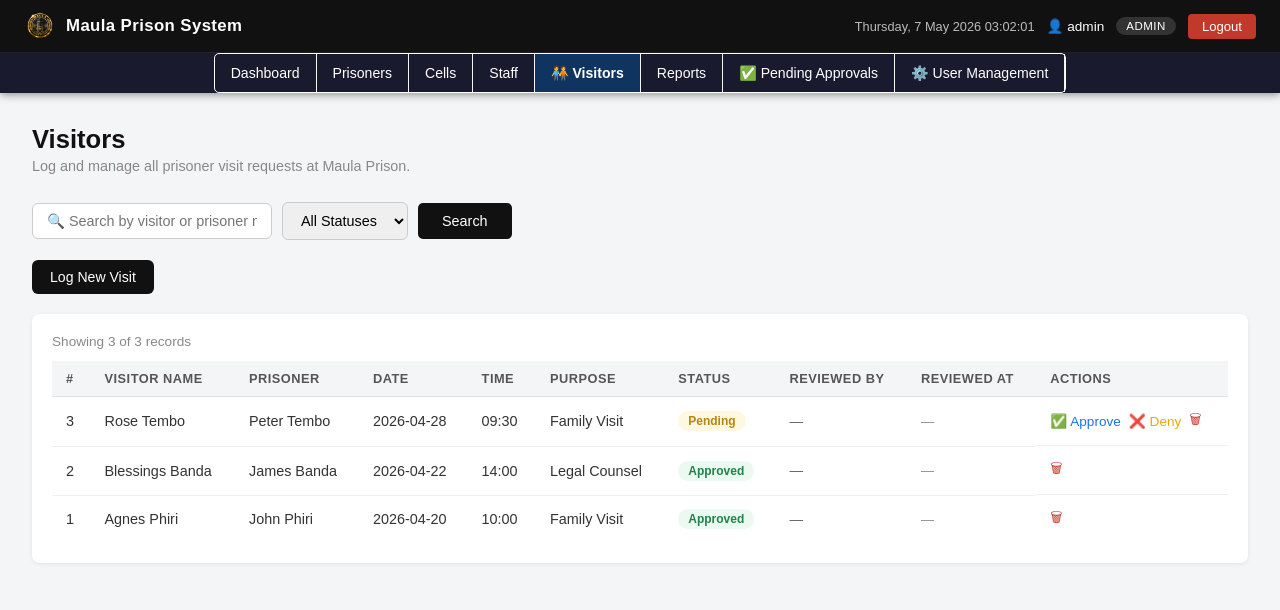
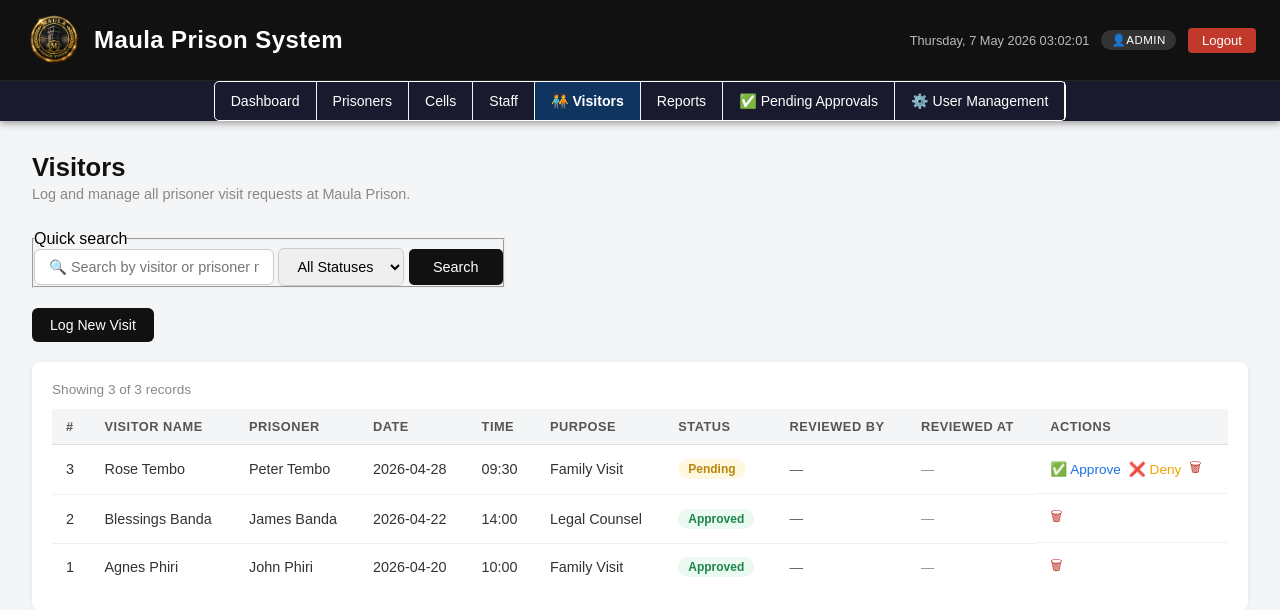
Before and after one commit to BRIANMPASO/prison-information-system, a PHP site: page /visitors.php in a window 1280 px wide. Shown: the top 610 px of the page. Run offline with PHP 8.4, Linux system fonts and the light colour scheme; a user stored in the database is signed in; data comes from the database, SQL or seed files in the repository; data that the repository does not hold is empty.

Commit message:
i have modified some files like icon size and nav file in the search section

```diff
--- a/dashboard.php
+++ b/dashboard.php
@@ -111,7 +111,7 @@ $logs_result = mysqli_query($connection,
 
     <?php if (mysqli_num_rows($upcoming_result) > 0): ?>
     <div style="margin-bottom:32px;">
-        <h2 style="font-size:1.1rem; margin-bottom:14px; color:#333;">⚠️ Upcoming Releases (Next 30 Days)</h2>
+      <hr>  <h2 style="font-size:1.1rem; margin-bottom:14px; color:#333;">⚠️ Upcoming Releases </h2><hr>
         <div class="table-card">
             <table class="data-table">
                 <thead>
@@ -142,7 +142,7 @@ $logs_result = mysqli_query($connection,
     <?php endif; ?>
 
     <div>
-        <h2 style="font-size:1.1rem; margin-bottom:14px; color:#333;">🕐 Recent Activity</h2>
+      <hr>  <h2 style="font-size:1.1rem; margin-bottom:14px; color:#333;">🕐 Recent Activity</h2><hr>
         <div class="table-card">
             <table class="data-table">
                 <thead>
--- a/index.php
+++ b/index.php
@@ -14,9 +14,9 @@ unset($_SESSION['flash_error']);
 </head>
 <body class="login-body">
 
-<div class="login-card">
+<div class="login-card">`
 
-    <img src="icon/icon.png" alt="Maula Prison Logo" class="login-logo"
+    <img src="icon.png" alt="Maula Prison Logo" class="login-logo"
          onerror="this.style.display='none'">
 
     <h1>Maula Prison System</h1>
--- a/nav.php
+++ b/nav.php
@@ -1,9 +1,4 @@
 <?php
-// nav.php — included at the top of every page after session check
-// Required variables set by the including page:
-//   $username    — logged-in username
-//   $role        — 'admin' | 'staff' | 'receptionist'
-//   $active_page — e.g. 'dashboard', 'prisoners', 'visitors' …
 
 // Count pending prisoner submissions for the admin badge
 $pending_count = 0;
@@ -31,12 +26,11 @@ if ($role === 'admin' && isset($connection)) {
     <div class="navbar-row1">
         <div class="navbar-brand">
             <img src="icon.png" alt="Logo" class="nav-logo">
-             Maula Prison System
+            <span> Maula <span>Prison System
         </div>
         <div class="navbar-user">
             <span id="live-clock" class="nav-clock"></span>
-            <span>👤 <?= htmlspecialchars($username) ?></span>
-            <span class="role-badge"><?= htmlspecialchars(ucfirst($role)) ?></span>
+            <span class="role-badge">👤<?= htmlspecialchars(ucfirst($role)) ?></span>
             <a href="logout.php" class="logout-btn"
                onclick="return confirm('Are you sure you want to logout?')">Logout</a>
             <!-- Hamburger (mobile only) -->
--- a/prisoners.php
+++ b/prisoners.php
@@ -276,8 +276,6 @@ $show_form = isset($_GET['action']) && $_GET['action'] === 'add';
                 <span style="font-size:0.85rem;color:#888;">
                     Showing <?= mysqli_num_rows($prisoners_result) ?> of <?= $pager['total'] ?> records
                 </span>
-                <a href="export.php?table=prisoners&status=<?= $status_filter ?>&search=<?= urlencode($search) ?>"
-                   class="action-btn" style="font-size:0.8rem;padding:6px 14px;">⬇ Export CSV</a>
             </div>
             <table class="data-table">
                 <thead>
--- a/staff.php
+++ b/staff.php
@@ -234,8 +234,7 @@ $show_form = isset($_GET['action']) && $_GET['action'] === 'add';
                 <span style="font-size:0.85rem;color:#888;">
                     Showing <?= mysqli_num_rows($staff_result) ?> of <?= $pager['total'] ?> records
                 </span>
-                <a href="export.php?table=staff&search=<?= urlencode($search) ?>&shift=<?= urlencode($shift_filter) ?>"
-                   class="action-btn" style="font-size:0.8rem;padding:6px 14px;">⬇ Export CSV</a>
+
             </div>
             <table class="data-table">
                 <thead>
--- a/style.css
+++ b/style.css
@@ -1,15 +1,10 @@
-/* ══════════════════════════════════════════════════════════════
-   MAULA PRISON SYSTEM — style.css
-   ══════════════════════════════════════════════════════════════ */
 
-/* ── RESET ────────────────────────────────────────────────── */
 * {
     margin: 0;
     padding: 0;
     box-sizing: border-box;
 }
 
-/* ── BASE ─────────────────────────────────────────────────── */
 body {
     font-family: sans-serif;
     background-color: whitesmoke;
@@ -20,9 +15,7 @@ a {
     color: inherit;
 }
 
-/* ══════════════════════════════════════════════════════════
-   LOGIN PAGE
-   ══════════════════════════════════════════════════════════ */
+
 .login-body {
     display: flex;
     justify-content: center;
@@ -107,9 +100,7 @@ a {
 }
 
 
-/* ══════════════════════════════════════════════════════════
-   DASHBOARD BODY
-   ══════════════════════════════════════════════════════════ */
+/*    DASHBOARD BODY    */
 body.dashboard-body {
     background-color: #f4f5f7;
     display: block;
@@ -117,9 +108,7 @@ body.dashboard-body {
 }
 
 
-/* ══════════════════════════════════════════════════════════
-   TOP NAVBAR — TWO ROWS
-   ══════════════════════════════════════════════════════════ */
+/*    TOP NAVBAR — TWO ROWS   */
 .navbar {
     background-color: #111;
     color: white;
@@ -141,16 +130,18 @@ body.dashboard-body {
     display: flex;
     align-items: center;
     gap: 10px;
-    font-size: 1.05rem;
+    font-size: 24px;
     font-weight: bold;
     letter-spacing: 0.4px;
 }
 .nav-logo {
-    width: 32px;
-    height: 32px;
-    border-radius: 50%;
-    object-fit: cover;
+    width: 60px;
+    height: auto;
+    margin:0;float:right;
 }
+.nav-row1 span{
+  font-size:30px;
+  }
 .navbar-user {
     display: flex;
     align-items: center;
--- a/visitors.php
+++ b/visitors.php
@@ -152,8 +152,9 @@ $show_form = isset($_GET['action']) && $_GET['action'] === 'add';
 
         <!-- SEARCH BAR -->
         <form method="GET" action="visitors.php" class="search-bar">
-            <input type="text" name="search"
-                   placeholder="🔍 Search by visitor or prisoner name..."
+          <fieldset ><legend>Quick search</legend>
+
+            <input type="text" name="search"   placeholder="🔍 Search by visitor or prisoner name..."
                    value="<?= htmlspecialchars($search) ?>">
 
             <select name="status">
@@ -168,6 +169,7 @@ $show_form = isset($_GET['action']) && $_GET['action'] === 'add';
             <?php if ($search || $status_filter): ?>
                 <a href="visitors.php" class="action-btn" style="background:#888;">Clear</a>
             <?php endif; ?>
+            </fieldset>
         </form>
 
         <!-- ADD VISIT BUTTON -->
```
